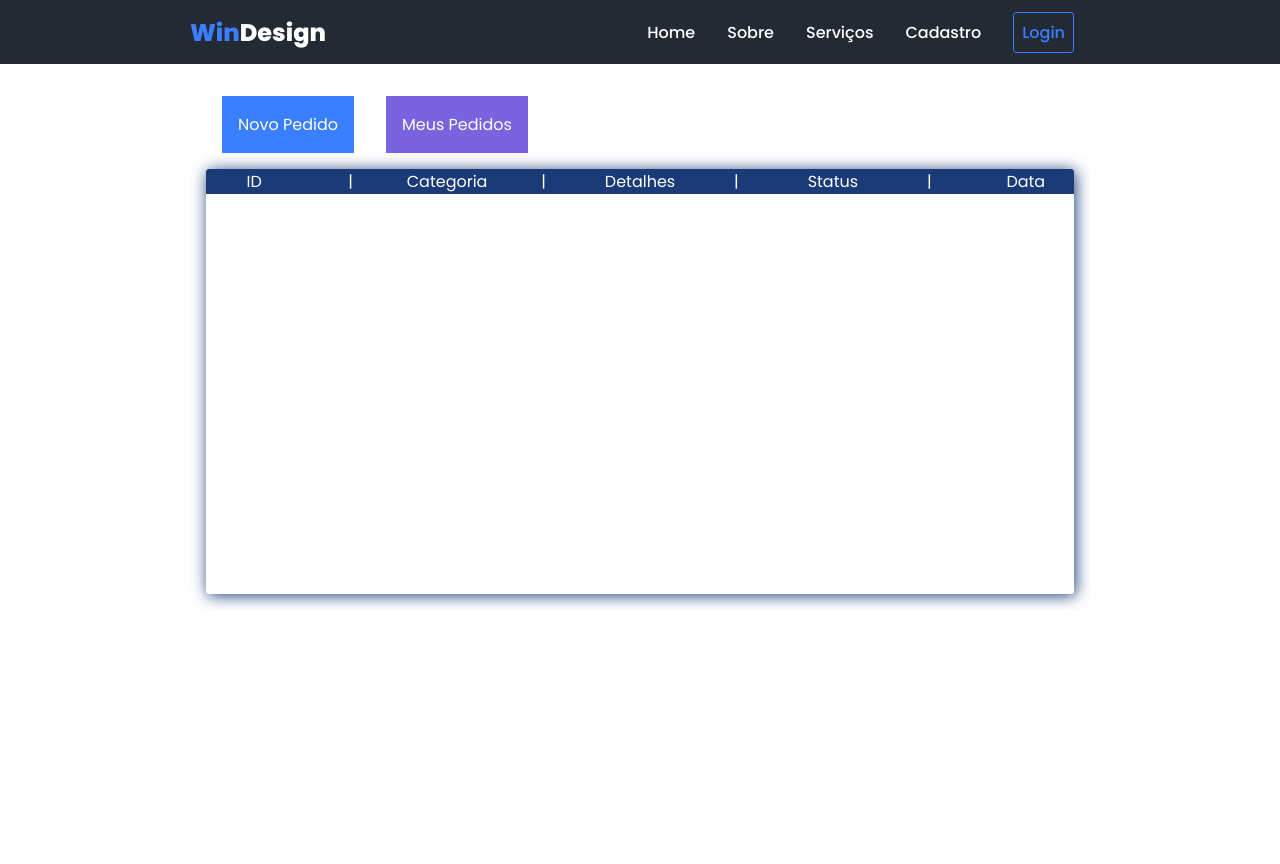
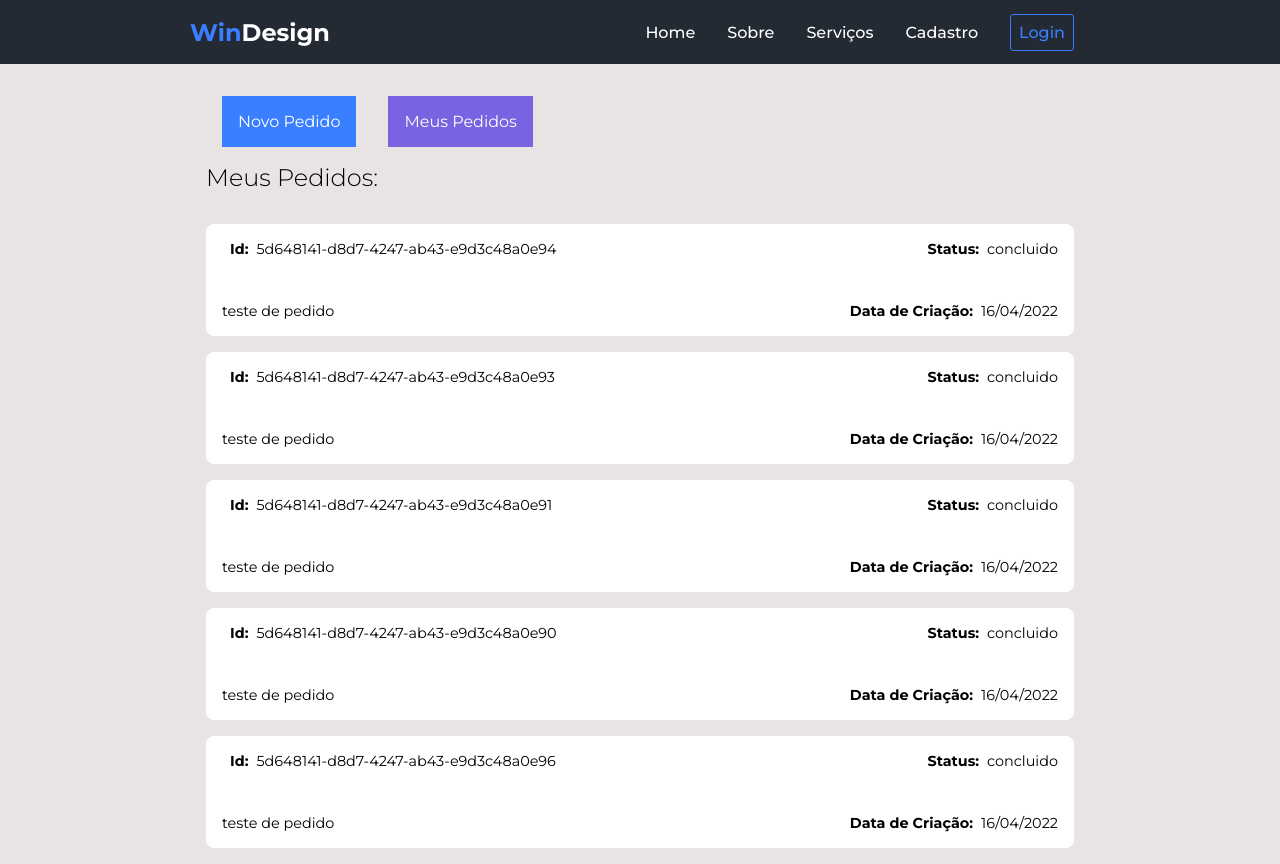
Before and after one commit to felipebaloneker/react.windesgin.front, a React (Create React App) app: page /meu-painel in a window 1280 px wide. Before the commit the page ends 800 px from the top, so only its background shows below. Built offline with nearby package versions, Linux system fonts and the light colour scheme; no server answers.

Commit message:
listando categorias

```diff
--- a/public/index.html
+++ b/public/index.html
@@ -11,7 +11,7 @@
     />
     <link rel="preconnect" href="https://fonts.googleapis.com">
     <link rel="preconnect" href="https://fonts.gstatic.com" crossorigin>
-    <link href="https://fonts.googleapis.com/css2?family=Poppins:ital,wght@0,400;0,500;0,800;1,700&display=swap" rel="stylesheet">
+    <link href="https://fonts.googleapis.com/css2?family=Montserrat:wght@100;300;400;500;700&display=swap" rel="stylesheet">
     <link rel="apple-touch-icon" href="%PUBLIC_URL%/logo192.png" />
     <!--
       manifest.json provides metadata used when your web app is installed on a
--- a/src/components/ListOrder/index.tsx
+++ b/src/components/ListOrder/index.tsx
@@ -1,43 +1,90 @@
 import { useState } from "react";
+import { UseCategoryList } from "../../hooks/useCategoryList";
 import { useOrders } from "../../hooks/useOrders";
 import './styles.scss'
 
 function ListOrder(){
-	const {orderList} = useOrders()
-
+    const {listCategory} = UseCategoryList()
+    console.log(listCategory)
+	// const {orderList} = useOrders()
+    const [orderList,setOrderList] = useState([
+        {
+            'author_id': "0291930d-689d-46a1-b8e8-045a0f01d972",
+            "category_id": "92e8e58b-f513-4299-b8fa-54385ea14ef7",
+            "created_at": "2022-04-16T00:05:13.586Z",
+            "details": "teste de pedido",
+            "id": "5d648141-d8d7-4247-ab43-e9d3c48a0e94",
+            "status": "concluido",
+        },
+        {
+            'author_id': "0291930d-689d-46a1-b8e8-045a0f01d972",
+            "category_id": "92e8e58b-f513-4299-b8fa-54385ea14ef7",
+            "created_at": "2022-04-16T00:05:13.586Z",
+            "details": "teste de pedido",
+            "id": "5d648141-d8d7-4247-ab43-e9d3c48a0e93",
+            "status": "concluido",
+        },
+        {
+            'author_id': "0291930d-689d-46a1-b8e8-045a0f01d972",
+            "category_id": "92e8e58b-f513-4299-b8fa-54385ea14ef7",
+            "created_at": "2022-04-16T00:05:13.586Z",
+            "details": "teste de pedido",
+            "id": "5d648141-d8d7-4247-ab43-e9d3c48a0e91",
+            "status": "concluido",
+        },
+        {
+            'author_id': "0291930d-689d-46a1-b8e8-045a0f01d972",
+            "category_id": "92e8e58b-f513-4299-b8fa-54385ea14ef7",
+            "created_at": "2022-04-16T00:05:13.586Z",
+            "details": "teste de pedido",
+            "id": "5d648141-d8d7-4247-ab43-e9d3c48a0e90",
+            "status": "concluido",
+        },
+        {
+            'author_id': "0291930d-689d-46a1-b8e8-045a0f01d972",
+            "category_id": "92e8e58b-f513-4299-b8fa-54385ea14ef7",
+            "created_at": "2022-04-16T00:05:13.586Z",
+            "details": "teste de pedido",
+            "id": "5d648141-d8d7-4247-ab43-e9d3c48a0e96",
+            "status": "concluido",
+        },
+    ])
     const openOderClick = ()=>{
         console.log('Open')
     }
 
     return(
         <div className="listOrder">
-            <div className="column">
-                <p>ID</p>
-                <span>|</span>
-                <p>Categoria</p>
-                <span>|</span>
-                <p>Detalhes</p>
-                <span>|</span>
-                <p>Status</p>
-                <span>|</span>
-                <p>Data</p>
+            <div className="list_header">
+                <h2>Meus Pedidos:</h2>
             </div>
             <div className="orders">
                 {orderList.map(item=>{
                     const [fulldate,] = item.created_at.split('T')
                     const [year,week,day] = fulldate.split('-')
                     const date = `${day}/${week}/${year}`
-
+                    const category = listCategory.map(cat=>{
+                        if(item.category_id = cat.id){
+                            return cat.name
+                        }
+                    })
                     return(
                         <div className="order_details"
                         onClick={openOderClick}
                         key={item.id}
                         >
-                            <div className="order_data"><p>{item.id}</p></div>
-                            <div className="order_data"><p>{item.category_id}</p></div>
-                            <div className="order_data"><p>{item.details}</p></div>
-                            <div className="order_data"><p>{item.status}</p></div>
-                            <div className="order_data"><p>{date}</p></div>
+                            <div className="order_wrp">
+                                <div className="order_data">
+                                    <span>{category}</span>
+                                    <span>Id:</span>
+                                    <p>{item.id}</p>
+                                </div>
+                                <div className="order_data"><p>{item.details}</p></div>
+                            </div>
+                            <div className="order_wrp">
+                                <div className="order_data"><span>Status:</span><p>{item.status}</p></div>
+                                <div className="order_data"><span>Data de Criação:</span><p>{date}</p></div>
+                            </div>
                         </div>
                     )
                 })}
--- a/src/components/ListOrder/styles.scss
+++ b/src/components/ListOrder/styles.scss
@@ -4,45 +4,51 @@
     flex-direction: column;
     justify-content: center;
     align-items: center;
-    box-shadow: .1rem .1rem 1rem var(--highlight-color);
+    // box-shadow: .1rem .1rem 1rem var(--highlight-color);
     border-radius: .2rem;
     overflow: hidden;
-    .column{
+    .list_header{
         width:100%;
-        display: grid;
-        grid-template-columns: repeat(9,1fr);
-        justify-content: center;
-        align-items: center;
-        text-align: center;
-        background-color: var(--highlight-color);
-        color: var(--text-color-superlight);
+        display: flex;
+        justify-content: flex-start;
+        h2{
+            font-weight: 300;
+        }
+        margin-bottom:1rem;
     }
     .orders{
         width:100%;
-        height: 25rem;
         overflow-y: auto;
         overflow-x: hidden;
         .order_details{
             width: 100%;
+            height: 7rem;
+            display: grid;
+            grid-template-columns: repeat(2,1fr);
             cursor: pointer;
-            height: 2rem;
-            display: flex;
-            justify-content: space-between;
+            background-color: var(--text-color-superlight);
+            box-shadow: .5rem solid var(--shadow-color);
+            padding:1rem;
             overflow: hidden;
-            .order_data{
-                width:100%;
-                max-width: 9rem;
-                height: 1.5rem;
+            transition: .5s;
+            border-radius: .5rem;
+            margin-top:1rem;
+            font-size: .9rem;
+            .order_wrp{
                 display: flex;
-                justify-content: center;
-                overflow: hidden;
-                text-align: center;
-                padding-left: .2rem;
+                flex-direction: column;
+                justify-content: space-between;
+                .order_data{
+                    display: flex;
+                }
+                span{
+                    font-weight: bold;
+                    margin-right: .5rem;
+                }
             }
-            .order_data:first-child{
-                justify-content: flex-start;
+            .order_wrp:last-child{
+                align-items: flex-end;
             }
-
         }
         .order_details:hover{
             background-color: var(--highlight-color);
--- /dev/null
+++ b/src/hooks/useCategoryList.ts
@@ -0,0 +1,21 @@
+import { useEffect, useState } from "react";
+import Api from "../services/Api";
+
+type Category ={
+    id:string;
+    name:string;
+    created_at:string;
+}
+type resProp = {
+    data:Category;
+}
+export const UseCategoryList =()=>{
+    const [listCategory,setListCategory] = useState<Category[]>([])
+    useEffect(()=>{
+            Api.listCategory().then(function(item:resProp|any){
+                setListCategory(item.data)
+            })
+            .catch(err=>{console.log(err)})
+    },[])
+    return {listCategory}
+}
--- a/src/index.scss
+++ b/src/index.scss
@@ -5,11 +5,14 @@
 }
 body {
   margin: 0;
-  font-family: "Poppins",sans-serif;
+  font-family: 'Montserrat', sans-serif;
   -webkit-font-smoothing: antialiased;
   -moz-osx-font-smoothing: grayscale;
+  background-color: var(--body-color) ;
 }
 :root{
+  --body-color:#E7E4E3;
+  --shadow-color:#3C3C3B;
   --button-color:#3A7FFF;
   --button-color-two:#7963E1;
   --background-color:#3A7FFF;
--- a/src/services/Api.ts
+++ b/src/services/Api.ts
@@ -19,6 +19,7 @@ export default{
             return res
         })
         .catch(err => {return})
+        return categorys
     },
     listUserOrder:async()=>{
         const user_id = localStorage.getItem('userId');
```
Also changed, not shown: src/types/index.d.ts (line endings or trailing spaces).
